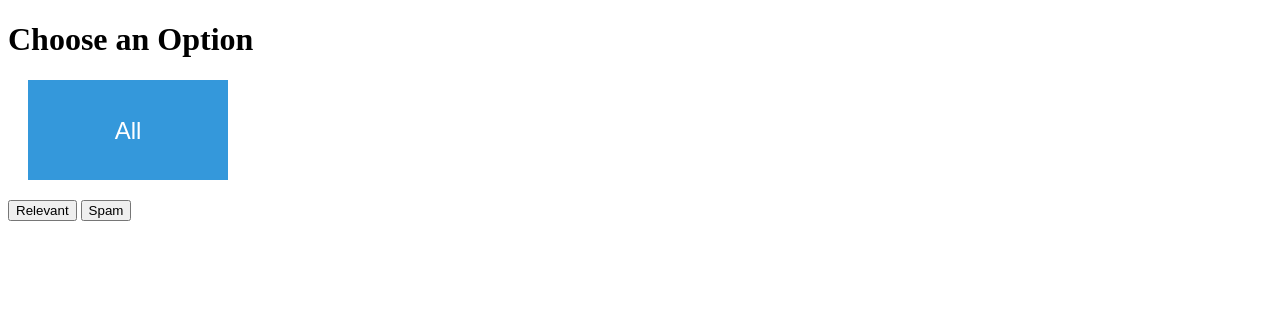
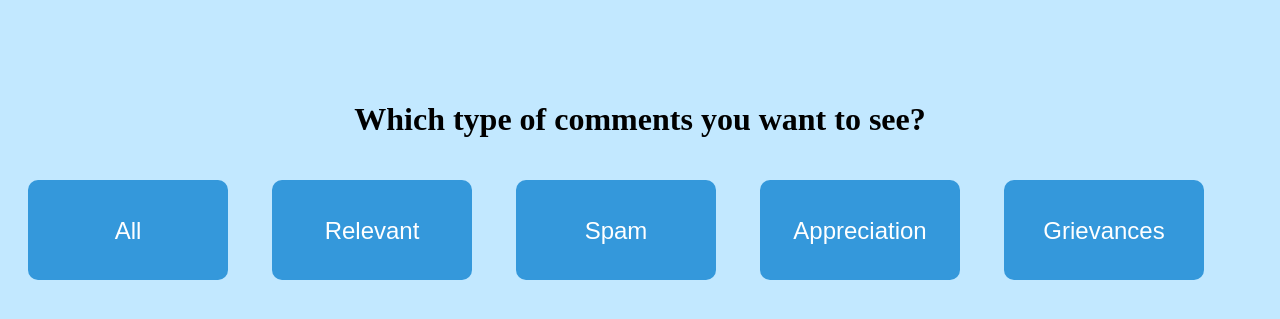
Before and after one commit to siddhesh-desai/Comments-Classifier, a Flask app: template templates/class.html in a window 1280 px wide. Shown: the top 319 px of the page. Run offline with Flask 3, Linux system fonts and the light colour scheme; the template is opened without the code that fills it, so the values that code supplies are empty; parts of the project's set-up code (start-up, migrations or seed data) failed here and were passed over.

Commit message:
Final Commit before cleaning

```diff
--- a/app.py
+++ b/app.py
@@ -13,6 +13,9 @@ with open('models.pkl', 'rb') as model_file:
 
 with open('vectorizer.pkl', 'rb') as vectorizer_file:
     tfidf_vectorizer = pickle.load(vectorizer_file)
+
+with open('modelSA.pkl', 'rb') as model_file:
+    modelSA = pickle.load(model_file)
 
 # Function to extract youtube comments from ID
 
@@ -117,7 +120,7 @@ def all():
         print("Hello")
         # print(classified_comments)
 
-        return render_template('comments-page.html', comments=comments)
+        return render_template('comments-page.html', comments=comments, type="All")
 
     elif(button_kaunsa=='Relevant'):
         print(button_kaunsa)
@@ -153,7 +156,7 @@ def all():
         print("Hello")
         # print(classified_comments)
 
-        return render_template('comments-page.html', comments=ache_comments)
+        return render_template('comments-page.html', comments=ache_comments, type="Relevant")
     elif (button_kaunsa == 'Spam'):
         print(button_kaunsa)
         comments = get_youtube_comments(video_id=yt_link)
@@ -188,7 +191,111 @@ def all():
         print("Hello")
         # print(classified_comments)
 
-        return render_template('comments-page.html', comments=bure_comments)
+        return render_template('comments-page.html', comments=bure_comments, type="Spam")
+    # elif (button_kaunsa == 'Appreciation'):
+    #     print(button_kaunsa)
+    #     comments = get_youtube_comments(video_id=yt_link)
+    #     print("/////////COmments Here")
+    #     print(comments)
+    #     comments = np.array(comments)
+    #     # label_col = np.empty((0,1))
+    #     label_col = []
+    #     cp = []
+    #     for c in comments:
+    #         cp.append([c])
+    #         print("/////////C Here")
+    #         print(c)
+    #         float_features = [c]
+    #         print(float_features)
+    #         features = np.array(float_features)
+    #         prediction_dict = models.polarity_scores(float_features[0]);
+    #         prediction = prediction_dict["compound"]
+    #
+    #         if(prediction > 0.5):
+    #
+    #             # print(prediction)
+    #             label_col.append(prediction)
+    #
+    #     label_array = np.array(label_col)
+    #
+    #     cp = np.array(cp)
+    #     bure_comments = cp[label_array == 1]
+    #
+    #     # classified_comments = np.vstack((comments, label_col))
+    #     # print(comments)
+    #     # print(label_col)
+    #
+    #     print("Hello")
+    #     # print(classified_comments)
+    #
+    #     return render_template('comments-page.html', comments=bure_comments)
+    elif (button_kaunsa == 'Appreciation'):
+        print(button_kaunsa)
+        comments = get_youtube_comments(video_id=yt_link)
+        print("/////////COmments Here")
+        print(comments)
+        comments = np.array(comments)
+        # label_col = np.empty((0,1))
+        label_col = []
+        cp = []
+        for c in comments:
+            cp.append([c])
+            print("/////////C Here")
+            print(c)
+            float_features = [c]
+            print(float_features)
+            prediction_dict = modelSA.polarity_scores(float_features[0]);
+            prediction = prediction_dict["compound"]
+            print(prediction)
+            label_col.append(prediction)
+
+        label_array = np.array(label_col)
+
+        cp = np.array(cp)
+        acche_comments = cp[label_array >= 0.5]
+
+        # classified_comments = np.vstack((comments, label_col))
+        # print(comments)
+        # print(label_col)
+
+        print("Hello")
+        # print(classified_comments)
+
+        return render_template('comments-page.html', comments=acche_comments, type="Appreciation")
+    elif (button_kaunsa == 'Grievances'):
+        print(button_kaunsa)
+        comments = get_youtube_comments(video_id=yt_link)
+        print("/////////COmments Here")
+        print(comments)
+        comments = np.array(comments)
+        # label_col = np.empty((0,1))
+        label_col = []
+        cp = []
+        for c in comments:
+            cp.append([c])
+            print("/////////C Here")
+            print(c)
+            float_features = [c]
+            print(float_features)
+            prediction_dict = modelSA.polarity_scores(float_features[0]);
+            prediction = prediction_dict["compound"]
+            print(prediction)
+            label_col.append(prediction)
+
+        label_array = np.array(label_col)
+
+        cp = np.array(cp)
+        bad_comments = cp[label_array <= -0.5]
+
+        # classified_comments = np.vstack((comments, label_col))
+        # print(comments)
+        # print(label_col)
+
+        print("Hello")
+        # print(classified_comments)
+
+        return render_template('comments-page.html', comments=bad_comments, type="Grievance")
+
 
 if __name__ == '__main__':
     app.run(debug=True)
--- a/templates/class.html
+++ b/templates/class.html
@@ -3,9 +3,14 @@
 <head>
     <title>Button Example</title>
     <style>
+    .container{
+        align-items: center;
+        align-items: center;
+        margin: auto;
+    }
         /* Style for big buttons */
         .big-button {
-            display: block;
+            display: flexbox;
             width: 200px;
             height: 100px;
             margin: 20px;
@@ -24,13 +29,17 @@
         }
     </style>
 </head>
-<body>
-    <h1>Choose an Option</h1>
+<body style="background-color: rgba(191, 231, 255, 0.941);">
+    <h1 style="text-align: center; margin-top: 8%;">Which type of comments you want to see?</h1>
+    <div class="container">
     <form method="POST" action="/all">
-        <button type="submit" name="button_name" class="big-button" value="All">All</button>
-        <button type="submit" name="button_name" value="Relevant">Relevant</button>
-        <button type="submit" name="button_name" value="Spam">Spam</button>
+        <button type="submit" name="button_name" class="big-button" style="border-radius: 10px;" value="All">All</button>
+        <button type="submit" name="button_name" class="big-button" style="border-radius: 10px;" value="Relevant">Relevant</button>
+        <button type="submit" name="button_name" class="big-button" style="border-radius: 10px;"value="Spam">Spam</button>
+        <button type="submit" name="button_name" class="big-button" style="border-radius: 10px;"value="Appreciation">Appreciation</button>
+        <button type="submit" name="button_name" class="big-button" style="border-radius: 10px;"value="Grievances">Grievances</button>
     </form>
+    </div>
 <!--    <a href="/all" class="big-button">All</a>-->
 <!--    <a href="#" class="big-button">Relevant</a>-->
 <!--    <a href="#" class="big-button">Spam</a>-->
```
Also changed, not shown: templates/comments-page.html (+10 -10 lines), templates/index.html (+6 -3 lines), 1 other file.
